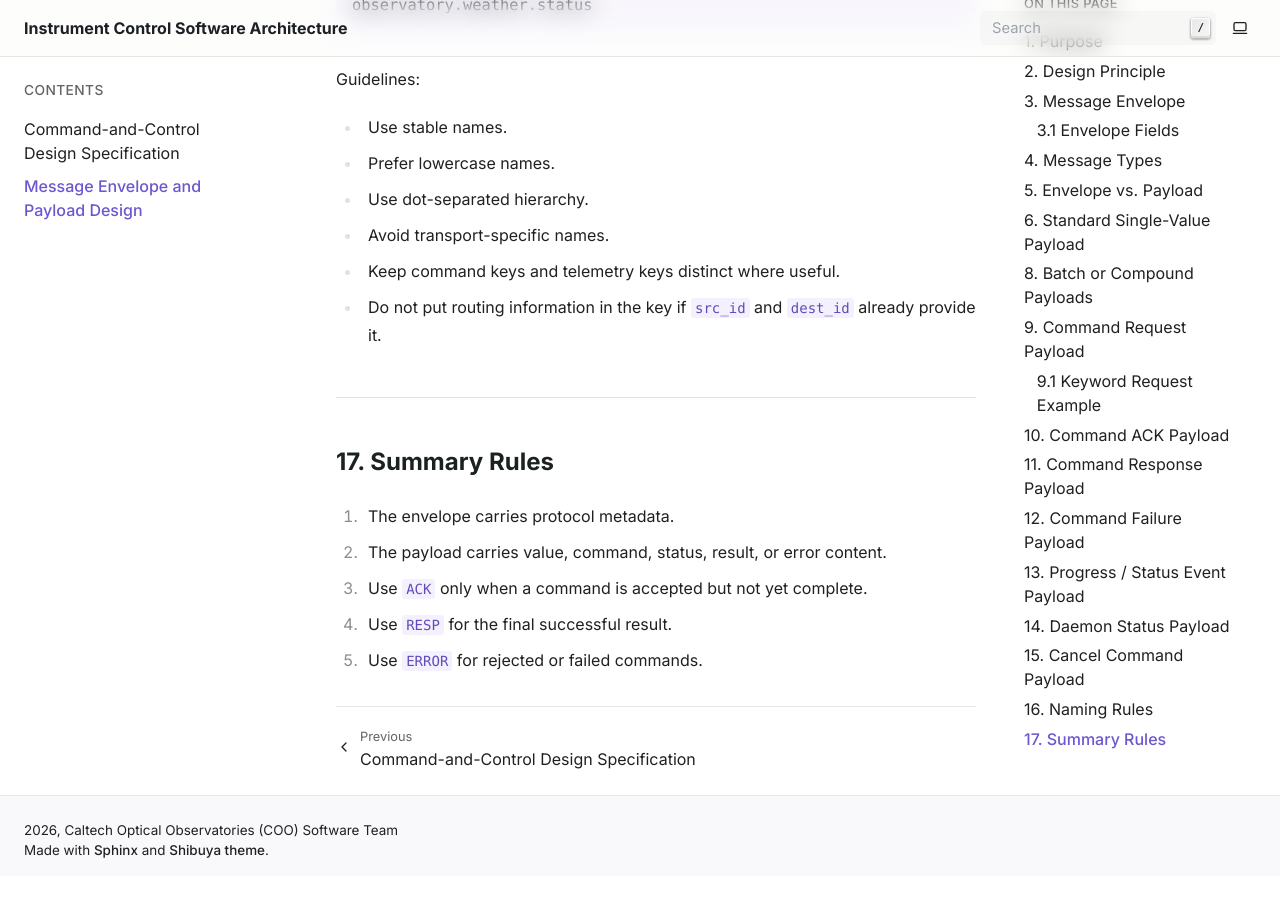
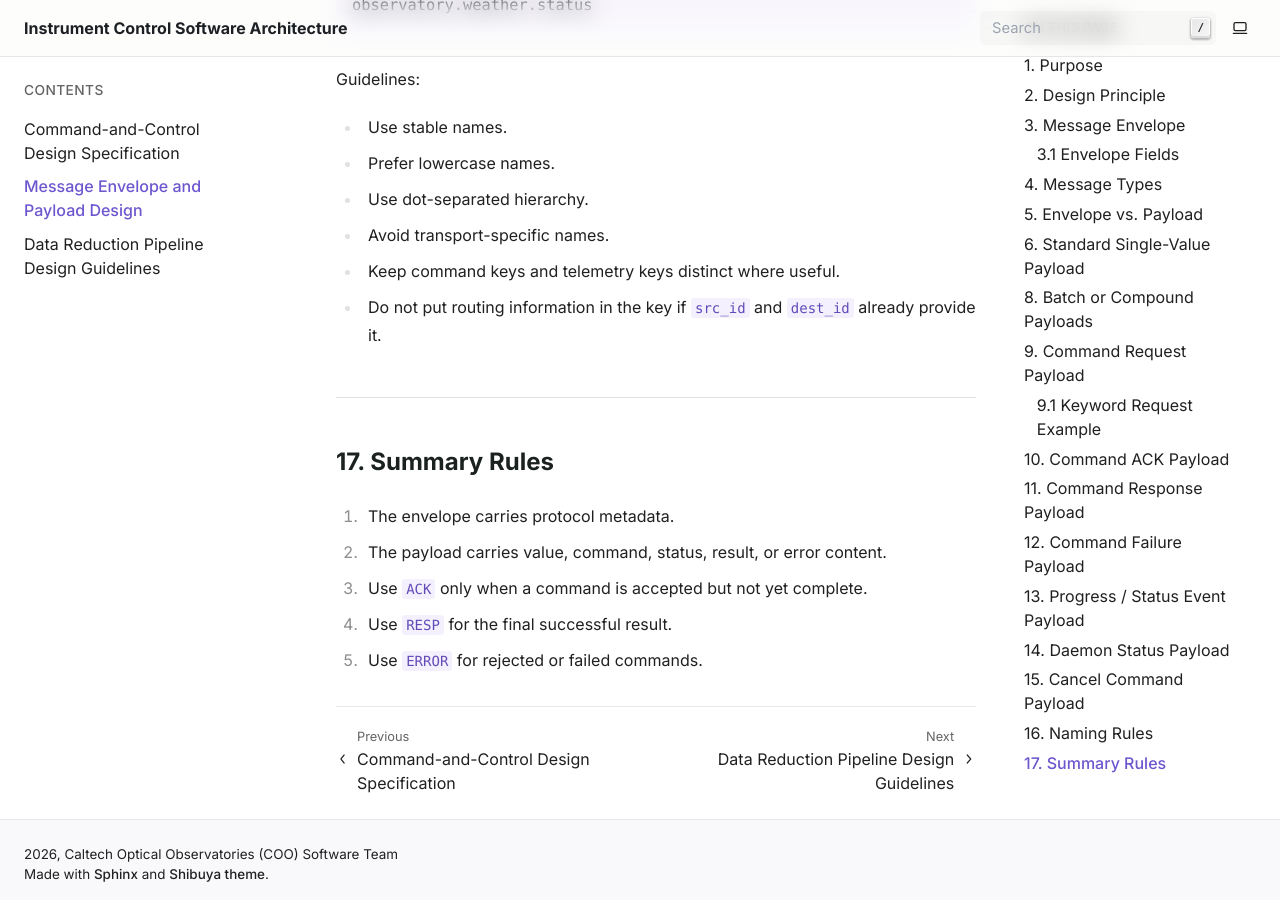
Before and after one commit to CaltechOpticalObservatories/coo-software-architecture, a Sphinx documentation site: the page built from docs/message_envelope_and_payload_design.md, in a window 1280 px wide and 900 px high, scrolled down 6206 px. Built offline with Sphinx 7.4.7, drawn with Linux system fonts in a browser that asks for light colours; before the commit the page ends 7082 px from its top, so only the background shows below that; part of the change alters nothing that is shown.

Commit message:
Add data reduction pipeline design guidelines (#1)

````diff
--- /dev/null
+++ b/docs/drp_design_guidelines.md
@@ -0,0 +1,502 @@
+# Data Reduction Pipeline Design Guidelines
+
+## 1. Purpose
+
+This document defines the minimum architecture for an observatory Data Reduction Pipeline (DRP).
+
+The goal is to provide enough structure for a DRP to be:
+
+- **Observable**: what ran, with which parameters, how far it progressed, and what it produced are visible during and after a run.
+- **Reproducible**: a reduction can be re-run and yield the same scientific result from the same inputs.
+- **Selective**: a change to one step re-runs that step and its dependents, not the whole reduction.
+- **Scalable**: independent work runs in parallel without changes to scientific code.
+- **Expandable**: a new instrument reuses the framework rather than rebuilding it.
+
+This specification is intentionally minimal. It defines the architectural spine that each instrument-specific pipeline should extend.
+
+---
+
+## 2. Scope
+
+This specification applies to the software architecture of instrument data reduction pipelines, including:
+
+- Scientific reduction primitives
+- Calibration product generation
+- Quicklook and quality-assurance reductions
+- Full science reductions
+- Archival reprocessing campaigns
+- Pipeline execution, scheduling, and monitoring
+- Intermediate product caching and persistence
+
+This specification does not define:
+
+- A specific reduction algorithm for any instrument
+- A specific orchestration product
+- A data archive or file naming standard
+- A complete calibration plan for any instrument
+
+Instrument teams are expected to extend this specification with instrument-specific primitives, calibration sequences, data models, and reduction flows.
+
+---
+
+## 3. Architectural Principle
+
+A reduction shall be expressed as a directed acyclic graph (DAG) of state-aware tasks rather than as a driver script.
+
+Each task shall own one meaningful reduction step, report its own state, log its own parameters and results, and be independently cacheable. Orchestration concerns (state tracking, caching, retries, monitoring, scheduling, parallelism) shall be provided by a general-purpose workflow orchestrator rather than built per project.
+
+The consequence is that routine operations become inspections of state the pipeline already holds: diagnosing a failed batch, re-running a subset of steps after a parameter change, and monitoring progress require no reconstruction from log files.
+
+---
+
+## 4. System Context
+
+```mermaid
+flowchart LR
+    Astronomer[Astronomer / Pipeline Engineer]
+    Trigger[Manual / Event / Schedule Trigger]
+    Orchestrator[Workflow Orchestrator]
+    Flows[Flow Layer: CAL / Quicklook / Science]
+    Tasks[Task Layer: Observable Wrappers]
+    Core[Core Layer: Scientific Primitives]
+    Cache[Result Cache / Persisted Products]
+    Raw[Raw Frames + Calibration Data]
+    Products[Reduced Products + QA]
+    Dashboard[Dashboard / Run History / Logs]
+
+    Astronomer --> Trigger
+    Trigger --> Orchestrator
+    Orchestrator --> Flows
+    Flows --> Tasks
+    Tasks --> Core
+    Raw --> Tasks
+    Tasks --> Cache
+    Cache --> Tasks
+    Tasks --> Products
+    Orchestrator --> Dashboard
+    Astronomer --> Dashboard
+    Core --> Astronomer
+```
+
+The specific orchestrator may vary by project. The architecture requires that task state, parameters, logs, cached products, and failure context remain available regardless of the selected orchestrator.
+
+---
+
+## 5. Required Architectural Components
+
+A conforming DRP design shall include the following minimum components.
+
+### 5.1 Layer Separation
+
+The pipeline shall be organized into three strictly separated layers.
+
+| Layer | Contents | Prohibited |
+|---|---|---|
+| Core | Scientific primitives: pure functions over standard array and astronomy types | Any orchestration awareness |
+| Task | Thin wrappers adding logging, caching, retry policy, and a readable name | Reduction logic |
+| Flow | DAG composition and parameter plumbing | Reduction logic, direct hardware or archive access |
+
+Imports shall cross these boundaries in one direction only. The core layer shall not import from the task layer, the flow layer, or the orchestrator. This boundary shall be enforced by an automated test so that it is a verified property of the codebase rather than a stated intention.
+
+A core primitive shall be usable without modification in three contexts:
+
+1. Inside a task during a pipeline run
+2. Inside a notebook during interactive analysis
+3. Inside a unit test during verification
+
+This requirement is what makes an unexpected result investigable: the astronomer imports the identical function the pipeline ran, calls it on the identical inputs, and iterates on parameters interactively.
+
+### 5.2 Task Wrappers
+
+A task wrapper shall add exactly four things:
+
+- Parameter logging at entry
+- Summary-statistic logging at exit
+- Cache configuration
+- Retry policy
+
+A wrapper that exceeds roughly twenty lines shall be treated as a design smell: the excess is reduction logic that belongs in the core layer.
+
+Not every function becomes a task. A function shall be wrapped as a task only if it performs I/O, is computationally substantial, is a meaningful unit of caching, or produces output worth inspecting.
+
+Over-tasking adds scheduler overhead and dashboard clutter without observability gain. Under-tasking collapses the DAG into opaque blocks and forfeits selective re-execution.
+
+### 5.3 Flow Scoping
+
+Each instrument's flow layer shall be organized as a triad.
+
+| Flow | Purpose | Timing constraint |
+|---|---|---|
+| CAL | Build and cache master calibrations | Real time as frames arrive, or on demand |
+| Quicklook | Fast, fixed-parameter reduction with QA products | Must keep pace with observing |
+| Science | Full-quality reduction: optimal extraction, sky subtraction, flux calibration | None |
+
+The triad shall be joined by the cache: master calibrations produced by the CAL flow shall be consumed by the Quicklook and Science flows as cache hits rather than being rebuilt. A master calibration shall be computed once per calibration epoch and served to every downstream reduction that needs it.
+
+Within an instrument, a detector channel or similar configuration variant that produces an identical DAG shape shall be a flow parameter, not a separate flow.
+
+### 5.4 Caching and Selective Re-execution
+
+Caching shall be treated as the mechanism by which selective re-execution exists, not as a performance optimization layered onto a working pipeline.
+
+Every cacheable task shall derive its cache key from the content of its inputs, so that "has this step already run on these inputs with these parameters" is a decidable question.
+
+For the multi-megabyte arrays a reduction passes between steps, the cache key should be a content fingerprint (shape, dtype, and statistical moments) combined with all non-array parameters, rather than a hash of the full buffer. A fingerprint is orders of magnitude cheaper than a full hash and is robust to bit-level noise while remaining sensitive to any change that alters the data scientifically.
+
+Where bit-exactness is required, such as differential testing of two implementations of the same primitive, full-content hashing shall be used instead.
+
+Content-derived keys impose one obligation on the rest of the architecture: task inputs shall never be mutated. All inter-task data types shall be immutable by convention, and primitives shall return new objects rather than modifying arguments. Where an external library mutates in place, its core wrapper shall contain the mutation behind a copy-and-return form.
+
+Immutability also provides failure isolation: concurrent per-frame chains share no mutable state, so one frame's failure leaves its neighbors untouched.
+
+### 5.5 Canonical Data Model
+
+The pipeline shall define a canonical internal data model and use it for every value that crosses a task boundary.
+
+At minimum:
+
+- Two-dimensional frames shall travel as a standard container carrying data, uncertainty, mask, and header
+- Structural metadata shall travel as small frozen records, not as loose dictionaries
+- Adaptation between canonical types and an external library's native types shall happen inside the core primitive, in one adapter module per library
+
+An external library's native type shall never appear in a task signature or as a node in the DAG. This is what allows primitives sourced from different community packages to compose under one DAG with uniform observability, caching, and failure semantics.
+
+The orchestration layer shall be primitive-source-agnostic: a task wrapper does not know or care which library the function beneath it came from, only that it satisfies the core primitive contract.
+
+### 5.6 Observability
+
+The pipeline's operational surface shall expose, during and after any run:
+
+- The DAG with per-task state in real time
+- Every task's parameters as logged at entry
+- Every task's summary statistics as logged at exit
+- Per-task log streams, so a failure reads as one task's contextualized traceback rather than a needle in an interleaved global log
+- Timing per task and per run
+- Cache-hit status per task
+- Cached intermediate products, retrievable from past runs and exportable on request (§5.10)
+
+Exit logs shall report scientific meaning, not merely success. A completed task shall communicate what happened (slit counts, median widths, frame medians), not only that it succeeded.
+
+Orchestration shall live at the flow level. Tasks shall not call tasks: a group of tasks wrapped inside a parent task renders as a single opaque node and loses the inner structure. Where nesting is genuinely required, it shall be a subflow, which preserves full structure.
+
+### 5.7 Failure Handling
+
+The pipeline shall degrade gracefully. A failure in one frame's reduction chain shall not fail the batch.
+
+Required failure behavior:
+
+1. The affected unit fails visibly, with its input path, exception, and retry history surfaced in its own task state
+2. The remainder of the batch completes normally and remains trustworthy
+3. The run reports completion with a documented per-unit failure rather than an unrecoverable batch-level error
+4. The operator can re-run only the failed unit's chain, with cached results from successful units served immediately
+
+Retry policy shall encode the failure taxonomy:
+
+| Task class | Retry policy | Rationale |
+|---|---|---|
+| I/O tasks (frame loading, result saving) | Two to three retries with backoff | Failures are frequently transient at an observatory: network filesystems, disk contention |
+| Computation tasks | Zero retries | A deterministic primitive that failed once on given inputs will fail identically again; surface it immediately with full context |
+
+### 5.8 Concurrency Model
+
+Concurrency shall be a per-flow configuration parameter, not an implementation detail embedded in scientific code. Changing the execution model shall not require changes to any primitive, wrapper, or flow.
+
+Guidance for selecting the model:
+
+- I/O-bound stages are well served by thread-based concurrency
+- CPU-bound stages shall use process-based execution. Threaded execution of CPU-bound Python does not merely fail to speed up, it can regress measurably against serial execution due to interpreter-lock contention
+- Batch shape shall be discovered by a visible fan-out task, so that the number of units processed appears in the DAG rather than hiding inside a Python loop
+- Within a unit, the chain is sequential because it is a data dependency; across units, chains are concurrent
+
+When a threaded stage underperforms, thread oversubscription in numerical libraries and thread-safety violations shall both be ruled out explicitly before attributing the result to interpreter-lock contention.
+
+### 5.9 Dual-Layer Primitives
+
+Performance shall not be purchased with accessibility.
+
+Every primitive shall have a canonical pure-Python implementation that defines correct behavior. A performance-critical primitive may additionally carry a compiled implementation, selected automatically when present.
+
+Requirements for the dual-layer model:
+
+- The canonical implementation registers itself as the default for a primitive name
+- The compiled implementation, if importable, overrides the registry entry for that name
+- Call sites are unchanged in either case; selection is internal to the core layer
+- An environment override shall force the canonical path for debugging, verification, or environments where the compiled extension is unavailable
+- Both implementations shall produce identical results within documented floating-point tolerances, enforced by differential tests in continuous integration that run every dual-layer primitive through both backends on identical inputs
+
+Opting into the compiled path shall affect performance only. Nothing about correctness or usability shall depend on it.
+
+### 5.10 Product Headers and Materialization
+
+Every product written to disk shall record its own processing history in its FITS header.
+
+At minimum, the header shall record:
+
+- Pipeline version and run identifier
+- The ordered list of reduction steps applied, with the key parameters each was called with
+- The input frames and calibration products consumed
+
+A structured, machine-readable convention (one keyword per applied step) is preferred over free-form `HISTORY` cards, so that a directory of products can be queried for what was done to them.
+
+This is a secondary visibility layer, and the architecture shall not depend on it. The orchestrator's task state and the content-derived cache keys of §5.4 remain the authoritative record of what has run. A pipeline shall never parse a product header to decide whether a step is needed, which step to run next, or whether a cached result is valid. The header answers "what was done to this file" for a human or an external tool holding the file alone, without access to the run.
+
+Intermediate products live in the result cache. FITS serialization of an intermediate product shall happen only when a download or export is requested, not as a side effect of every step. Final science products are written as a matter of course.
+
+The consequence is that the same provenance information exists in two independent places, arrived at by different means: the orchestrator holds it as run state, and each exported file carries it inline. Where the two disagree, the run state is correct and the discrepancy is a bug in header writing.
+
+---
+
+## 6. Task Contract
+
+All tasks shall follow a common structural contract.
+
+### 6.1 Minimum Entry Log Fields
+
+```text
+task_name
+input_fingerprints
+parameters
+cache_key
+```
+
+### 6.2 Minimum Exit Log Fields
+
+```text
+task_name
+final_state
+duration
+cache_hit
+summary_statistics
+```
+
+### 6.3 Minimum Failure Fields
+
+```text
+task_name
+input_identifier
+exception_type
+exception_message
+traceback
+retry_count
+```
+
+### 6.4 Run Identifier Requirement
+
+Every run shall have a unique identifier that correlates task states, logs, parameters, cached products, and produced files.
+
+A reduction shall not produce a data product that cannot be traced back to the run, the parameters, and the input frames that generated it.
+
+---
+
+## 7. Required State Models
+
+### 7.1 Task Lifecycle
+
+A task shall follow an explicit lifecycle.
+
+```mermaid
+stateDiagram-v2
+    [*] --> Pending
+    Pending --> Cached
+    Pending --> Running
+    Running --> Completed
+    Running --> Failed
+    Running --> Retrying
+    Retrying --> Running
+    Retrying --> Failed
+    Completed --> [*]
+    Cached --> [*]
+    Failed --> [*]
+```
+
+Minimum task states:
+
+| State | Meaning |
+|---|---|
+| `pending` | Task is scheduled but has not started. |
+| `running` | Task is actively executing. |
+| `cached` | Task was satisfied from a prior result with a matching cache key. |
+| `retrying` | Task failed and is being retried under its retry policy. |
+| `completed` | Task completed successfully. |
+| `failed` | Task exhausted its retry policy without completing. |
+
+Instrument teams may add additional states, but they shall preserve these minimum lifecycle concepts.
+
+### 7.2 Run Lifecycle
+
+A run shall report a state distinct from the states of its tasks. A run containing a documented per-unit failure that otherwise completed its batch shall not be reported identically to a run that failed as a whole.
+
+---
+
+## 8. Reproducibility Requirements
+
+The pipeline shall make a reduction reproducible from recorded state.
+
+At minimum:
+
+- All top-level dependencies shall be pinned and the repository shall carry a lockfile
+- Reduction parameters shall be configuration data, not values embedded in code
+- Every task's parameters shall be recorded as executed, not as defaulted
+- Intermediate products shall be cached and retrievable from past runs, and exported products shall carry their processing history in their headers (§5.10)
+- Cache keys shall be derived from input content, so that a cache hit means the inputs are scientifically identical to a previous run, not merely that a filename matched
+
+A provenance layer above the DAG, capable of identifying and re-running the reductions that consumed a superseded calibration product, is a recommended extension. It shall be designed as an addition to this architecture, not a replacement for the caching model.
+
+---
+
+## 9. Testing Requirements
+
+The pipeline shall be testable without instrument hardware and without a full data set.
+
+At minimum:
+
+- A static test shall fail if the core layer imports from the task layer, the flow layer, or the orchestrator
+- Core primitives shall be unit-testable as plain functions
+- Dual-layer primitives shall carry differential tests across both backends using full-content comparison
+- Flows shall be runnable against a small fixture data set
+
+Pipelines shall be validated against raw instrument output, not only against pre-assembled data. Synthetic frames that are already assembled and already oriented conceal a real reduction stage: raw frames arrive with overscan regions, multi-amplifier structure, and an orientation that downstream primitives may not expect. Raw-image assembly and orientation are first-class reduction stages, and a pipeline validated only on synthetic data should expect additional integration work when first applied to real frames.
+
+The manual path shall remain viable. Automation adds its own complexity and failure modes, and the mitigation is that every core primitive remains runnable by hand in a notebook.
+
+---
+
+## 10. Minimum Viable Implementation
+
+A practical minimum implementation should start with one vertical slice.
+
+```text
+trigger
+  -> one flow
+  -> fan-out over input frames
+  -> per-frame chain of three or four tasks
+  -> cached master calibration from a CAL subflow
+  -> persisted products
+  -> dashboard
+```
+
+A recommended first implementation includes:
+
+1. The three-layer directory structure and its import-boundary test
+2. Three or four core primitives, at least one sourced from a community package through an adapter
+3. The canonical data model for frames and structural metadata
+4. The task-wrapper pattern with content-fingerprint caching
+5. A CAL subflow producing one cached master calibration
+6. A Quicklook flow consuming it
+7. A batch run with one deliberately corrupt input, to verify failure isolation
+
+This validates the architecture before expanding it to the full instrument.
+
+---
+
+## 11. Instrument-Specific Expansion Points
+
+Each instrument team shall extend this minimum specification with details specific to the instrument.
+
+### 11.1 Primitive Inventory
+
+Define each primitive, its source, the canonical types it consumes and returns, and whether it carries a compiled backend.
+
+| Primitive | Source | Types in / out | Dual-layer | Notes |
+|---|---|---|---|---|
+| Raw frame assembly | Instrument-specific | Raw HDU list / frame | No | Overscan, multi-amplifier, orientation |
+| Master bias combination | Community package | Frame list / frame | Candidate | Median combination over a bias stack |
+| Slit tracing | Community package | Frame / slit edge record | No | Wrapped through an array-level adapter |
+| Cosmic-ray rejection | Community package | Frame / frame | Yes | Dominates wall-clock time |
+
+Where a primitive's types are instrument-specific structural records, define them alongside this table. Where it wraps an external library, name the adapter module that converts to and from that library's native types.
+
+### 11.2 Calibration Structure
+
+Define calibration epochs, the products built per epoch, and their cache lifetimes.
+
+### 11.3 Flow Catalog
+
+Define each flow using a consistent template:
+
+```text
+Flow name:
+Purpose:
+Parameters:
+Input discovery:
+DAG shape:
+Cached products consumed:
+Products produced:
+Concurrency model:
+Timing requirement:
+Failure behavior:
+```
+
+### 11.4 Quality Assurance Products
+
+Define the QA outputs each flow produces and the summary statistics each task logs at exit.
+
+---
+
+## 12. Design Rules
+
+The following rules should guide implementation decisions.
+
+| Rule | Rationale |
+|---|---|
+| Scientific code has no orchestration awareness. | Keeps primitives runnable in a notebook, a test, and a pipeline. |
+| Task wrappers stay thin. | Excess wrapper logic is reduction logic in the wrong layer. |
+| Tasks never call tasks. | Nesting collapses the DAG into opaque nodes. |
+| Inter-task data is immutable. | Content-derived cache keys require inputs that never change under them. |
+| Cache keys derive from input content. | Makes selective re-execution decidable rather than assumed. |
+| Concurrency is a flow parameter. | Lets the execution model change without touching scientific code. |
+| External library types stay inside primitives. | Lets primitives from multiple sources compose under one DAG. |
+| Every primitive has a readable Python implementation. | Compiled acceleration must not cost accessibility. |
+| Reduction parameters are configuration data. | Enables review, versioning, and reproducibility. |
+| Product headers record provenance but never drive control flow. | Gives a file inspectable history without making header parsing load-bearing. |
+| Failures are isolated and documented, not fatal to the batch. | One bad frame should not invalidate a night. |
+
+---
+
+## 13. Anti-Patterns
+
+The following patterns should be avoided:
+
+```text
+driver script with manual state tracking
+hand-built caching and resume logic
+reduction logic inside task wrappers
+tasks wrapped inside tasks
+in-place mutation of frames between steps
+external library types in task signatures
+cache keys derived from filenames or timestamps
+pipeline control flow driven by parsing product headers
+intermediate FITS written to disk as a side effect of every step
+products written with no record of what produced them
+diagnosis by grepping an interleaved global log
+parameters recorded only as code defaults
+one bad frame failing the whole batch
+compiled-only primitives with no readable reference
+thread-based parallelism for CPU-bound stages
+validation only against synthetic pre-assembled data
+```
+
+These shortcuts may appear faster early in development, but they make the DRP harder to operate, diagnose, reproduce, and extend.
+
+---
+
+## 14. Notes on Scale
+
+The DAG-of-tasks abstraction is proven at survey scale on purpose-built middleware. This specification addresses the complementary case: obtaining the same properties at instrument scale, at an operational footprint proportionate to a team of a few engineers.
+
+Two consequences follow for teams applying these guidelines:
+
+- The orchestration deployment should be a server process and a worker, not a platform. Where a heavier deployment is warranted by pipeline count rather than pipeline complexity, that is a separate decision.
+- Orchestration overhead per task is negligible against a multi-second reduction step and material against a microsecond array operation. This is why the task granularity rule of §5.2 exists: the architecture works because most functions are not tasks.
+
+---
+
+## 15. Summary
+
+This specification defines the minimum architecture needed for an observable, reproducible, selectively re-executable, and expandable observatory Data Reduction Pipeline.
+
+The minimum architecture is not a large framework. It is a disciplined layering:
+
+> Pure scientific primitives below, thin observable task wrappers above, flows scoped per instrument as a CAL/Quicklook/Science triad joined by cross-flow caching, and a canonical data model that lets primitives from any source compose under one DAG.
+
+Instrument-specific implementations should extend this specification by adding concrete primitives, calibration structures, data model records, flows, and quality assurance products.
--- a/docs/index.md
+++ b/docs/index.md
@@ -1,6 +1,6 @@
-# ICS Architecture
+# Observatory Software Architecture
 
-Observatory instrument control software architecture.
+Architecture specifications for observatory instrument control and data reduction software.
 
 ```{toctree}
 :maxdepth: 2
@@ -8,4 +8,5 @@ Observatory instrument control software architecture.
 
 ics_cmd_ctrl
 message_envelope_and_payload_design
+drp_design_guidelines
 ```
````
